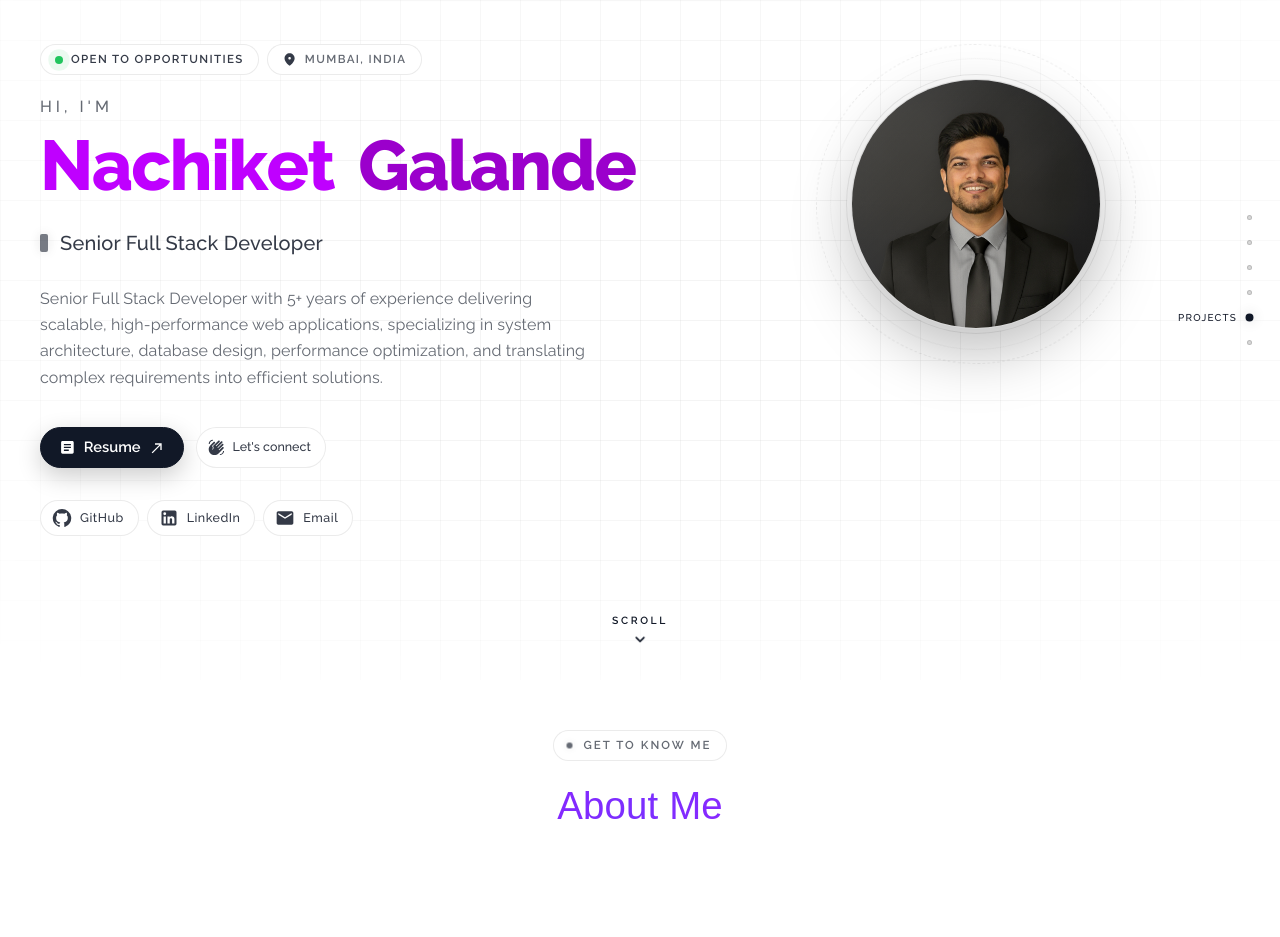
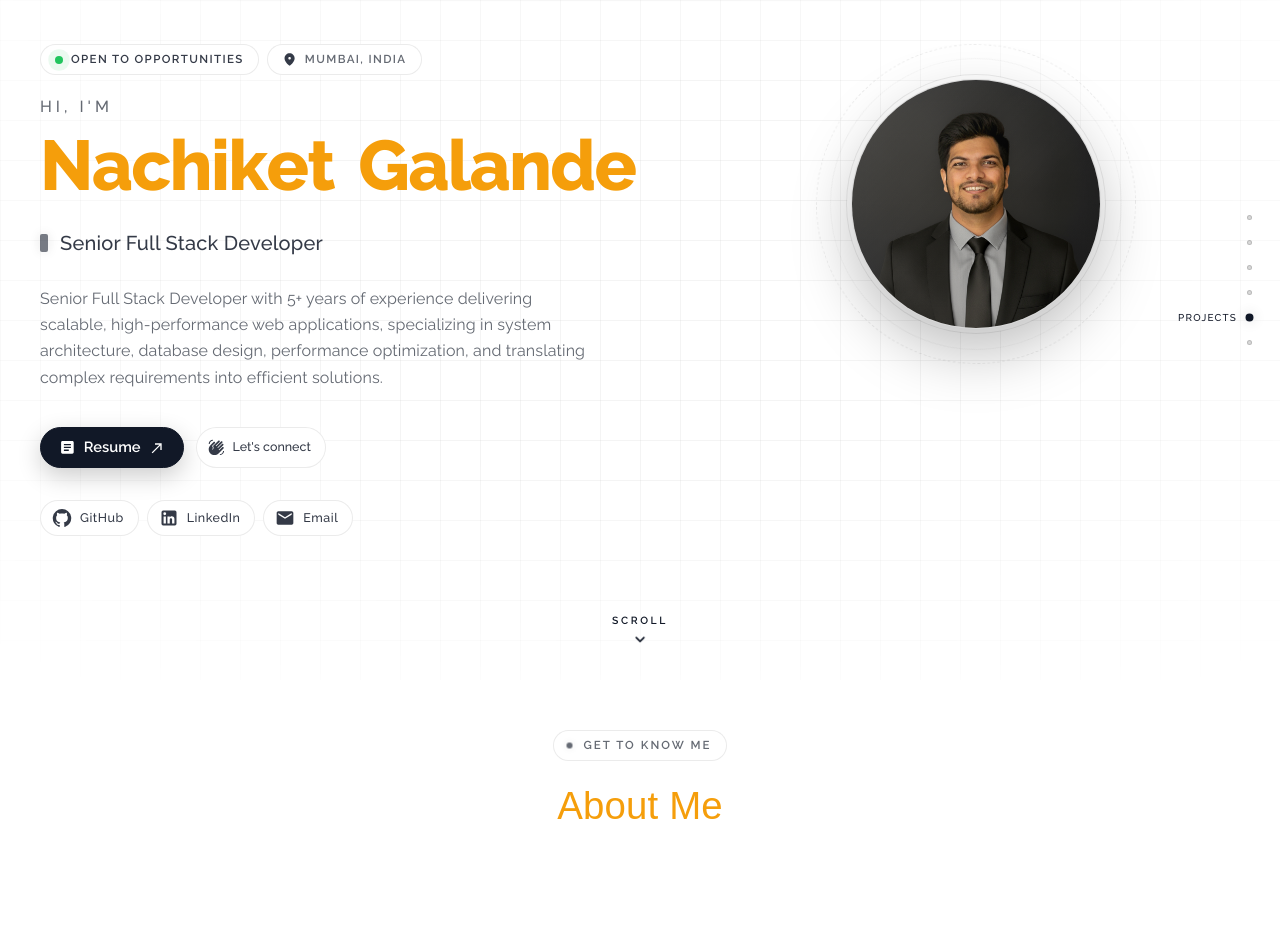
Before and after one commit to nachiketgalande1609/React-Portfolio, a React (Vite) app: page / in a window 1280 px wide. Shown: the part 120-1057 px from the top of the page. Built offline with nearby package versions, Linux system fonts and the light colour scheme; no server answers; a web font is replaced by a local one.

Commit message:
accent color change

```diff
--- a/src/components/Footer/Footer.css
+++ b/src/components/Footer/Footer.css
@@ -47,10 +47,7 @@
     letter-spacing: -0.05em;
     position: relative;
     line-height: 1.1;
-    background: linear-gradient(120deg, #bf00ff 0%, #7b2fff 50%, #d400ff 100%);
-    -webkit-background-clip: text;
-    background-clip: text;
-    -webkit-text-fill-color: transparent;
+    color: #F59E0B;
 }
 
 .footer-name::after {
--- a/src/components/ShinyText/ShinyText.css
+++ b/src/components/ShinyText/ShinyText.css
@@ -1,13 +1,5 @@
 .shiny-text {
-    background: linear-gradient(
-        120deg,
-        #bf00ff 0%,
-        #7b2fff 50%,
-        #d400ff 100%
-    );
-    -webkit-background-clip: text;
-    background-clip: text;
-    -webkit-text-fill-color: transparent;
+    color: #F59E0B;
     display: inline-block;
 }
 
--- a/src/pages/Hero/Hero.css
+++ b/src/pages/Hero/Hero.css
@@ -208,12 +208,11 @@
     font-weight: 800;
     letter-spacing: -0.025em;
     transform-origin: bottom center;
-    color: #bf00ff;
+    color: #F59E0B;
 }
 
-/* Last name — slightly dimmer purple */
 .hero-title-char--dim {
-    color: #9b00cc;
+    color: #F59E0B;
 }
 
 /* Lower text blocks */
```
Also changed, not shown: 1 other file (tests, documents, lock files or other folders).
